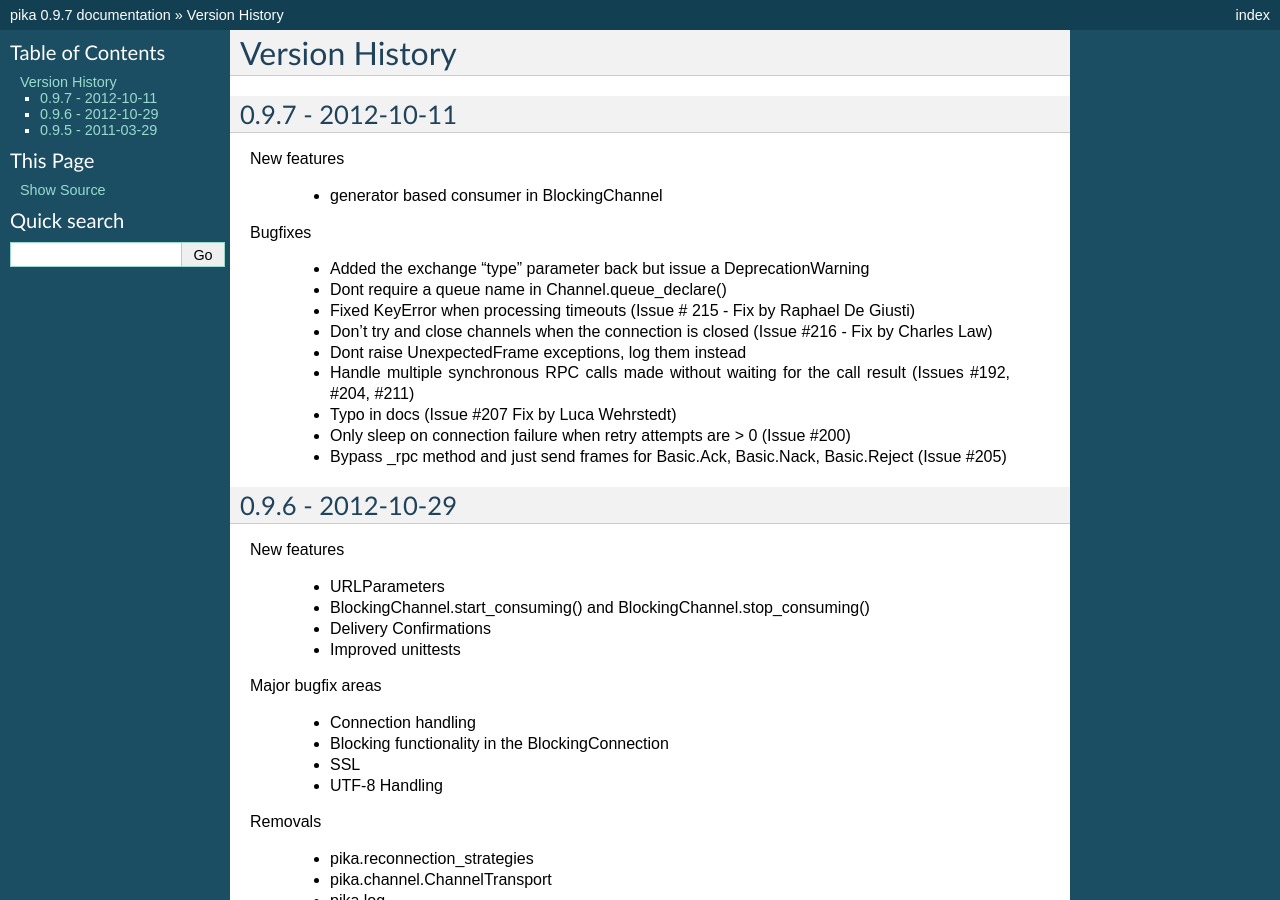
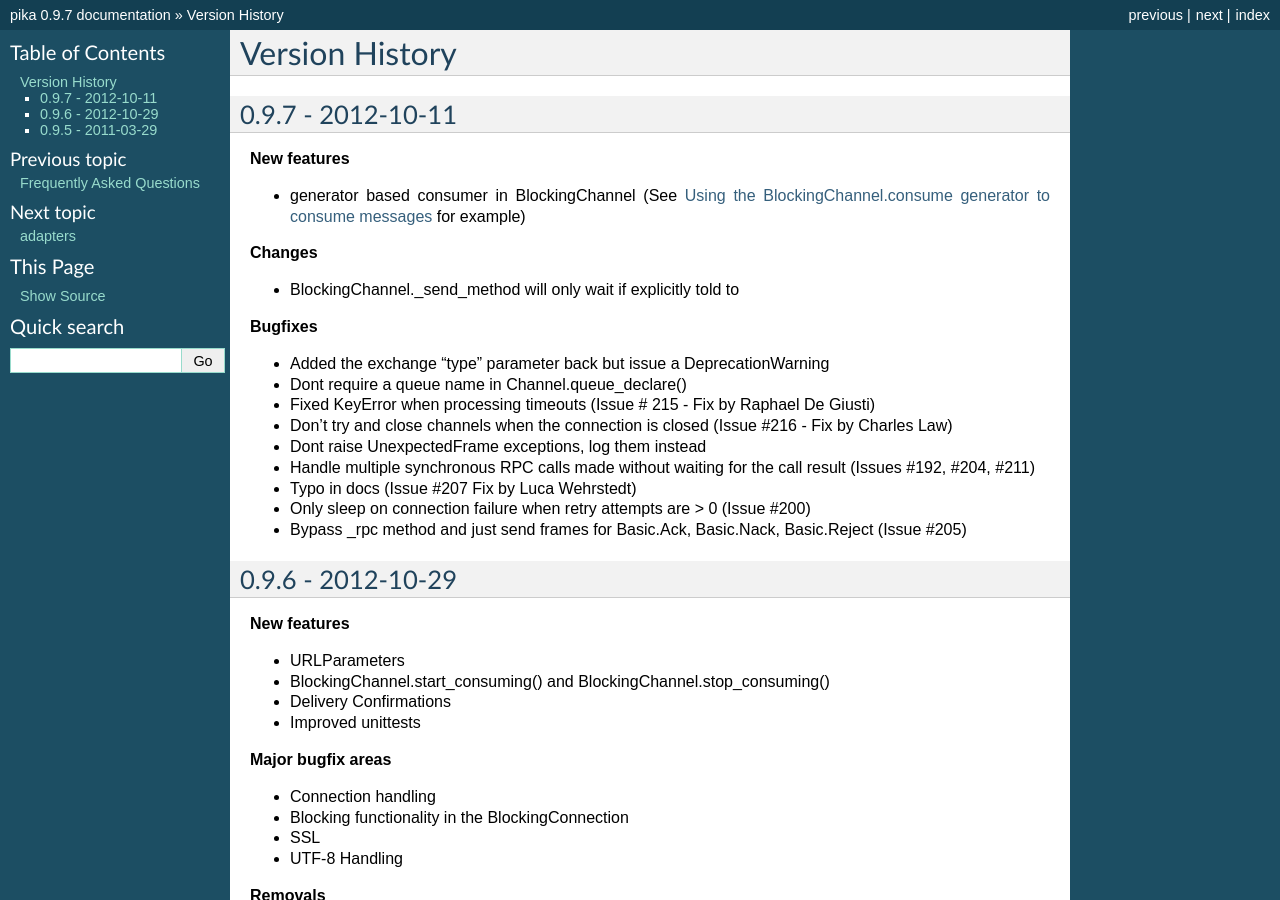
Before and after one commit to pika/pika, a Sphinx documentation site: the page built from docs/version_history.rst, in a window 1280 px wide and 900 px high. Built offline with Sphinx 7.4.7, drawn with Linux system fonts in a browser that asks for light colours; some of the changed text lies outside the part shown.

Commit message:
More documentation updates

```diff
--- a/docs/version_history.rst
+++ b/docs/version_history.rst
@@ -4,82 +4,86 @@ Version History
 0.9.7 - 2012-10-11
 ------------------
 
-New features
+**New features**
 
-  - generator based consumer in BlockingChannel
+- generator based consumer in BlockingChannel (See :doc:`examples/blocking_consumer_generator` for example)
 
-Bugfixes
+**Changes**
 
-  - Added the exchange "type" parameter back but issue a DeprecationWarning
-  - Dont require a queue name in Channel.queue_declare()
-  - Fixed KeyError when processing timeouts (Issue # 215 - Fix by Raphael De Giusti)
-  - Don't try and close channels when the connection is closed (Issue #216 - Fix by Charles Law)
-  - Dont raise UnexpectedFrame exceptions, log them instead
-  - Handle multiple synchronous RPC calls made without waiting for the call result (Issues #192, #204, #211)
-  - Typo in docs (Issue #207 Fix by Luca Wehrstedt)
-  - Only sleep on connection failure when retry attempts are > 0 (Issue #200)
-  - Bypass _rpc method and just send frames for Basic.Ack, Basic.Nack, Basic.Reject (Issue #205)
+- BlockingChannel._send_method will only wait if explicitly told to
+
+**Bugfixes**
+
+- Added the exchange "type" parameter back but issue a DeprecationWarning
+- Dont require a queue name in Channel.queue_declare()
+- Fixed KeyError when processing timeouts (Issue # 215 - Fix by Raphael De Giusti)
+- Don't try and close channels when the connection is closed (Issue #216 - Fix by Charles Law)
+- Dont raise UnexpectedFrame exceptions, log them instead
+- Handle multiple synchronous RPC calls made without waiting for the call result (Issues #192, #204, #211)
+- Typo in docs (Issue #207 Fix by Luca Wehrstedt)
+- Only sleep on connection failure when retry attempts are > 0 (Issue #200)
+- Bypass _rpc method and just send frames for Basic.Ack, Basic.Nack, Basic.Reject (Issue #205)
 
 0.9.6 - 2012-10-29
 ------------------
 
-New features
+**New features**
 
-  - URLParameters
-  - BlockingChannel.start_consuming() and BlockingChannel.stop_consuming()
-  - Delivery Confirmations
-  - Improved unittests
+- URLParameters
+- BlockingChannel.start_consuming() and BlockingChannel.stop_consuming()
+- Delivery Confirmations
+- Improved unittests
 
-Major bugfix areas
+**Major bugfix areas**
 
-  - Connection handling
-  - Blocking functionality in the BlockingConnection
-  - SSL
-  - UTF-8 Handling
+- Connection handling
+- Blocking functionality in the BlockingConnection
+- SSL
+- UTF-8 Handling
 
-Removals
+**Removals**
 
-  - pika.reconnection_strategies
-  - pika.channel.ChannelTransport
-  - pika.log
-  - pika.template
-  - examples directory
+- pika.reconnection_strategies
+- pika.channel.ChannelTransport
+- pika.log
+- pika.template
+- examples directory
 
 0.9.5 - 2011-03-29
 ------------------
 
-Changelog
+**Changelog**
 
-    - Scope changes with adapter IOLoops and CallbackManager allowing for cleaner, multi-threaded operation
-    - Add support for Confirm.Select with channel.Channel.confirm_delivery()
-    - Add examples of delivery confirmation to examples (demo_send_confirmed.py)
-    - Update uses of log.warn with warning.warn for TCP Back-pressure alerting
-    - License boilerplate updated to simplify license text in source files
-    - Increment the timeout in select_connection.SelectPoller reducing CPU utilization
-    - Bug fix in Heartbeat frame delivery addressing issue #35
-    - Remove abuse of pika.log.method_call through a majority of the code
-    - Rename of key modules: table to data, frames to frame
-    - Cleanup of frame module and related classes
-    - Restructure of tests and test runner
-    - Update functional tests to respect RABBITMQ_HOST, RABBITMQ_PORT environment variables
-    - Bug fixes to reconnection_strategies module
-    - Fix the scale of timeout for PollPoller to be specified in milliseconds
-    - Remove mutable default arguments in RPC calls
-    - Add data type validation to RPC calls
-    - Move optional credentials erasing out of connection.Connection into credentials module
-    - Add support to allow for additional external credential types
-    - Add a NullHandler to prevent the 'No handlers could be found for logger "pika"' error message when not using pika.log in a client app at all.
-    - Clean up all examples to make them easier to read and use
-    - Move documentation into its own repository https://github.com/pika/documentation
+- Scope changes with adapter IOLoops and CallbackManager allowing for cleaner, multi-threaded operation
+- Add support for Confirm.Select with channel.Channel.confirm_delivery()
+- Add examples of delivery confirmation to examples (demo_send_confirmed.py)
+- Update uses of log.warn with warning.warn for TCP Back-pressure alerting
+- License boilerplate updated to simplify license text in source files
+- Increment the timeout in select_connection.SelectPoller reducing CPU utilization
+- Bug fix in Heartbeat frame delivery addressing issue #35
+- Remove abuse of pika.log.method_call through a majority of the code
+- Rename of key modules: table to data, frames to frame
+- Cleanup of frame module and related classes
+- Restructure of tests and test runner
+- Update functional tests to respect RABBITMQ_HOST, RABBITMQ_PORT environment variables
+- Bug fixes to reconnection_strategies module
+- Fix the scale of timeout for PollPoller to be specified in milliseconds
+- Remove mutable default arguments in RPC calls
+- Add data type validation to RPC calls
+- Move optional credentials erasing out of connection.Connection into credentials module
+- Add support to allow for additional external credential types
+- Add a NullHandler to prevent the 'No handlers could be found for logger "pika"' error message when not using pika.log in a client app at all.
+- Clean up all examples to make them easier to read and use
+- Move documentation into its own repository https://github.com/pika/documentation
 
-channel.py:
+- channel.py
 
   - Move channel.MAX_CHANNELS constant from connection.CHANNEL_MAX
   - Add default value of None to ChannelTransport.rpc
   - Validate callback and acceptable replies parameters in ChannelTransport.RPC
   - Remove unused connection attribute from Channel
 
-connection.py:
+- connection.py
 
   - Remove unused import of struct
   - Remove direct import of pika.credentials.PlainCredentials
@@ -92,7 +96,7 @@ connection.py:
   - Change the default types for callback and acceptable_replies in Connection._rpc
   - Validate the callback and acceptable_replies data types in Connection._rpc
 
-adapters.blocking_connection.BlockingConnection:
+- adapters.blocking_connection.BlockingConnection
 
   - Addition of _adapter_disconnect to blocking_connection.BlockingConnection
   - Add timeout methods to BlockingConnection addressing issue #41
```
Also changed, not shown: docs/index.rst (+20 -13 lines).
